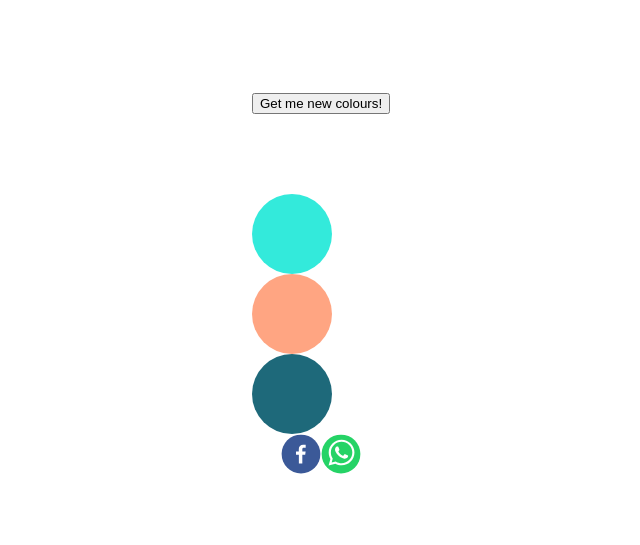
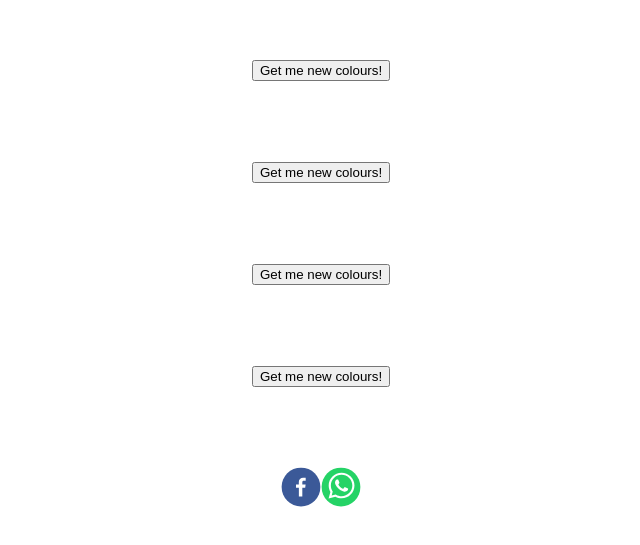
Before and after one commit to Moggach/colouring-in, a React (Create React App) app: page / in a window 1280 px wide. Shown: the part 115-660 px from the top of the page, without its empty margins (319-959 px from the left). Built offline with nearby package versions, Linux system fonts and the light colour scheme.

Commit message:
refactoring components

```diff
--- a/src/App.js
+++ b/src/App.js
@@ -1,11 +1,12 @@
 import './App.css';
-import ShareButtons from './sharebuttons.js';
-import Colors from './colors.js';
+import ShareButtons from './components/shareButtons.js';
+import ColorGrid from './components/colorGrid';
 
 function App() {
   return (
     <div className="App">
-      <Colors />
+      <ColorGrid />
+
       <ShareButtons />
     </div>
   );
--- a/src/colors.js
+++ /dev/null
@@ -1,37 +0,0 @@
-import React from 'react';
-import Tile1 from './tile1.js';
-
-const randomColor = require('randomcolor');
-
-const Colors = () => {
-  let color1 = randomColor();
-  let color2 = randomColor();
-  let color3 = randomColor();
-  let color4 = randomColor();
-
-  return (
-    <div className="color-grid">
-      <Tile1 />
-      <div
-        className="box box-2"
-        style={{
-          backgroundColor: `${color2}`,
-        }}
-      ></div>
-      <div
-        className="box box-3"
-        style={{
-          backgroundColor: `${color3}`,
-        }}
-      ></div>
-      <div
-        className="box box-4"
-        style={{
-          backgroundColor: `${color4}`,
-        }}
-      ></div>
-    </div>
-  );
-};
-
-export default Colors;
--- a/src/tile1.js
+++ b/src/components/Tile.js
@@ -1,7 +1,7 @@
 import React, { useState } from 'react';
 const randomColor = require('randomcolor');
 
-const Tile1 = () => {
+const Tile = () => {
   let [color, setColor] = useState(``);
 
   return (
@@ -21,4 +21,4 @@ const Tile1 = () => {
   );
 };
 
-export default Tile1;
+export default Tile;
--- /dev/null
+++ b/src/components/colorGrid.js
@@ -0,0 +1,15 @@
+import React from 'react';
+import Tile from './Tile.js';
+
+const ColorGrid = () => {
+  return (
+    <div>
+      <Tile />
+      <Tile />
+      <Tile />
+      <Tile />
+    </div>
+  );
+};
+
+export default ColorGrid;
--- a/src/index.js
+++ b/src/index.js
@@ -2,7 +2,6 @@ import React from 'react';
 import ReactDOM from 'react-dom';
 import './index.css';
 import App from './App';
-import reportWebVitals from './reportWebVitals';
 
 ReactDOM.render(
   <React.StrictMode>
@@ -10,8 +9,3 @@ ReactDOM.render(
   </React.StrictMode>,
   document.getElementById('root')
 );
-
-// If you want to start measuring performance in your app, pass a function
-// to log results (for example: reportWebVitals(console.log))
-// or send to an analytics endpoint. Learn more: https://bit.ly/CRA-vitals
-reportWebVitals();
--- a/src/reportWebVitals.js
+++ /dev/null
@@ -1,13 +0,0 @@
-const reportWebVitals = onPerfEntry => {
-  if (onPerfEntry && onPerfEntry instanceof Function) {
-    import('web-vitals').then(({ getCLS, getFID, getFCP, getLCP, getTTFB }) => {
-      getCLS(onPerfEntry);
-      getFID(onPerfEntry);
-      getFCP(onPerfEntry);
-      getLCP(onPerfEntry);
-      getTTFB(onPerfEntry);
-    });
-  }
-};
-
-export default reportWebVitals;
```
Also changed, not shown: src/setupTests.js (deleted, +0 -5 lines), src/components/shareButtons.js (renamed from src/sharebuttons.js), src/logo.svg (deleted), 1 other file (tests, documents, lock files or other folders).
